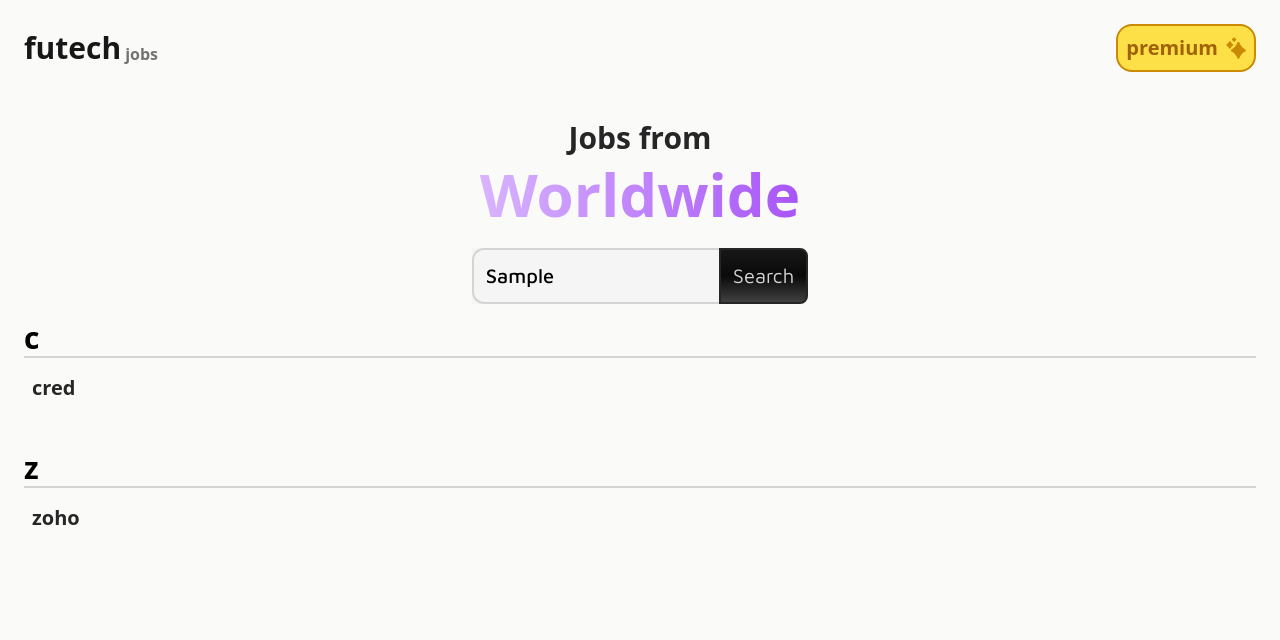
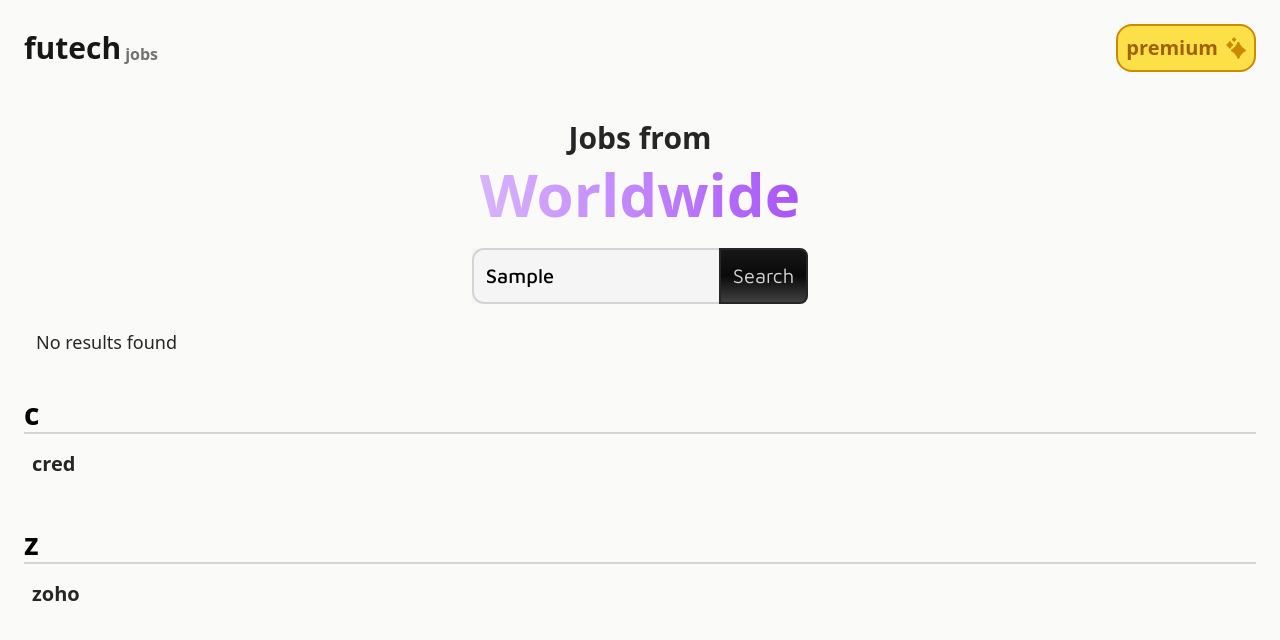
Before and after one commit to assgn/jobs, a Next.js app: page / in a window 1280 px wide. Both pictures are taken after typing "Sample" into the empty fields and a click on the button "Search". Shown: the top 640 px of the page. Built offline with nearby package versions, Linux system fonts and the light colour scheme.

Commit message:
search functionality added

```diff
--- a/components/searchBar.tsx
+++ b/components/searchBar.tsx
@@ -1,4 +1,27 @@
+import { useCallback, useState } from "react";
+import { companies } from "../data/company";
+import CompanyList from "./companyList";
+import { useRouter } from "next/router";
+
+
+const resultFilter = (query: string) => {
+    const data = companies.map((ele) => {
+        return ele.companyList.filter((company) => {
+            return (company.name.includes(query))
+        })
+    })
+    const response = data.filter((ele) => {
+        return (ele.length != 0)
+    })
+    return response
+}
+
 const SearchBar = () => {
+
+    const [searchString, setSearchString] = useState("");
+
+    const router = useRouter();
+    const data = resultFilter(searchString)
     return (
         <div >
             <div className=" flex flex-col items-center justify-center gap-2 py-6">
@@ -7,13 +30,51 @@ const SearchBar = () => {
             </div>
             <div className=" flex items-center w-full justify-center">
                 <div className=" bg-neutral-100 ">
-                    <input type="text" name="Search" placeholder="Search Company" className=" p-3 w-full border-2 border-e-0 border-neutral-300 bg-transparent font-mavenpro outline-none text-xl font-medium rounded-s-xl focus:border-neutral-600 focus:border-e-0" />
+                    <input type="text" name="Search" placeholder="Search Company" className=" p-3 w-full border-2 border-e-0 border-neutral-300 bg-transparent font-mavenpro outline-none text-xl font-medium rounded-s-xl focus:border-neutral-600 focus:border-e-0" onChange={(e) => setSearchString(e.target.value)} />
                 </div>
                 <div>
                     <button className=" p-3 bg-black text-xl border-2 border-neutral-800 text-neutral-300 rounded-e-lg bg-gradient-to-t from-neutral-700 via-neutral-950 to-neutral-900 font-mavenpro"> Search</button>
                 </div>
             </div>
-        </div>
+            {
+                searchString && <div>
+
+                    {
+                        (data.length == 0) ?
+                            <div className=" px-6 py-3 m-3 text-lg font-normal text-neutral-800">
+                                No results found
+                            </div>
+                            :
+                            <div className=" px-6 py-3 m-3">
+                                {
+                                    data.map((ele: any) => {
+                                        return (
+                                            <div className=" flex gap-4 py-2">
+                                                {
+
+                                                    ele.map((company: any) => {
+                                                        return (
+                                                            <p className=" text-xl font-medium text-neutral-800 hover:text-neutral-700 hover:cursor-pointer hover:-translate-y-1" key={company.name} onClick={() => router.push({
+                                                                pathname: `/company/${company.name}`,
+                                                                query: {
+                                                                    link: company.link
+                                                                }
+                                                            })}>
+                                                                {company.name}
+                                                            </p>
+                                                        )
+                                                    })
+                                                }
+                                            </div>
+                                        )
+                                    })
+                                }
+                            </div>
+                    }
+                </div>
+            }
+            <CompanyList />
+        </div >
     );
 }
 
--- a/pages/index.tsx
+++ b/pages/index.tsx
@@ -1,4 +1,3 @@
-import CompanyList from "../components/companyList"
 import SearchBar from "../components/searchBar"
 
 const Home = () => {
@@ -6,7 +5,6 @@ const Home = () => {
   return (
     <>
       <SearchBar />
-      <CompanyList />
     </>
   )
 }
```
